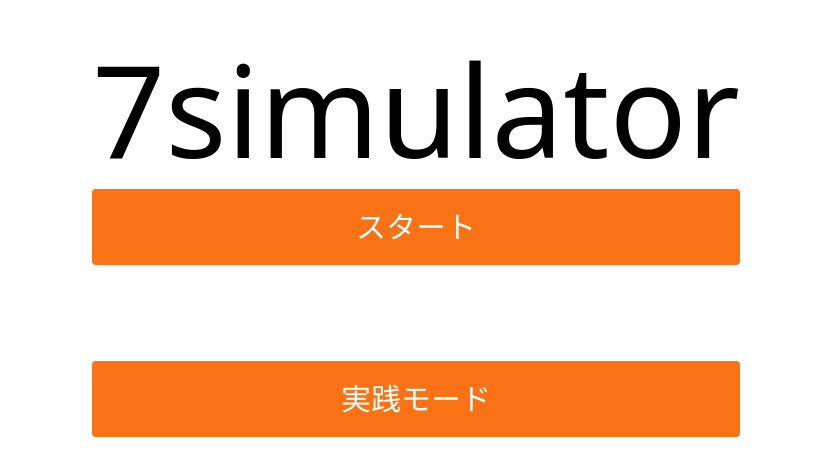
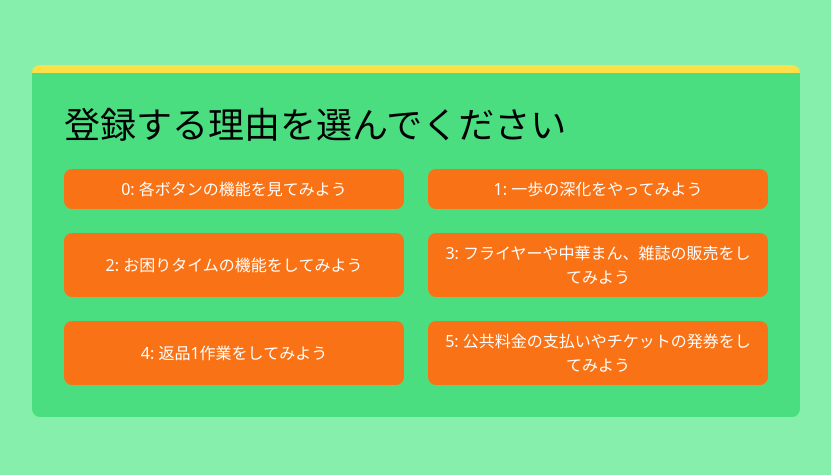
Before and after one commit to slum-kuraudo/7simulator, a Vue app: page /stage in a window 1280 px wide. Shown: the part 159-634 px from the top of the page, without its empty margins (224-1055 px from the left). Built offline with nearby package versions, Linux system fonts and the light colour scheme.

Commit message:
ページ遷移を追加

```diff
--- a/package.json
+++ b/package.json
@@ -14,7 +14,8 @@
   "main": "background.js",
   "dependencies": {
     "core-js": "^3.8.3",
-    "vue": "^3.2.13"
+    "vue": "^3.2.13",
+    "vue-router": "4"
   },
   "devDependencies": {
     "@babel/core": "^7.12.16",
--- a/src/App.vue
+++ b/src/App.vue
@@ -11,6 +11,7 @@ export default {
   components: {
     HelloWorld
   }
+
 }
 </script>
 
--- /dev/null
+++ b/src/StageSelect.vue
@@ -0,0 +1,15 @@
+<template>
+    <StageSelect/>
+    <router-view />
+</template>
+
+<script>
+
+import StageSelect from "./components/StageSelect.vue"
+export default {
+    name: 'StageSelect',
+    components: {
+        StageSelect
+    }
+}
+</script>
--- a/src/Toppage.vue
+++ b/src/Toppage.vue
@@ -1,14 +1,10 @@
 <template>
-    <SimulatorTop/>
+    <router-view/>
 </template>
 
 <script>
-import SimulatorTop from "./components/SimulatorTopPage.vue"
+export default {
+    name: 'SimulatorTop'
+}
 
-export default {
-    name: 'SimulatorTopPage',
-    components: {
-        SimulatorTop
-    }
-}
 </script>
--- a/src/components/SimulatorTopPage.vue
+++ b/src/components/SimulatorTopPage.vue
@@ -1,10 +1,12 @@
 <template>
-<body class="bg-white h-screen flex justify-center items-center">
+    <body class="bg-white h-screen flex flex-col justify-center items-center p-8">
 
-<div class="text-center">
-    <div class="mb-4 text-9xl mb-24">7simulator</div>
-    <div class="bg-orange-500 text-white py-5 px-4 rounded mb-24 text-3xl">スタート</div>
-    <div class="bg-orange-500 text-white py-5 px-4 rounded text-3xl">実践モード</div>
-</div>
-</body>
+        <!-- タイトル -->
+        <h1 class="text-9xl mb-6">7simulator</h1>
+
+        <!-- ボタン群 -->
+        <button @click="() => $router.push({path: '/stage'})" type = "button" class="bg-orange-500 text-white rounded-lg py-4 px-9 mb-7 text-lg " >スタート</button>
+
+        <button class="bg-orange-500 text-white rounded-lg py-5 px-9 text-lg" type="button">実装モード</button>
+    </body>
 </template>
--- /dev/null
+++ b/src/components/StageSelect.vue
@@ -0,0 +1,18 @@
+<template>
+    <body class="bg-green-300 h-screen flex justify-center items-center p-8">
+
+        <div class="bg-green-400 w-full max-w-3xl p-8 border-t-8 border-yellow-300 rounded-lg">
+            <h2 class="text-4xl mb-6">登録する理由を選んでください</h2>
+
+            <div class="grid grid-cols-2 gap-6">
+                <button class="bg-orange-500 text-white rounded-lg py-2 px-3">0: 各ボタンの機能を見てみよう</button>
+                <button class="bg-orange-500 text-white rounded-lg py-2 px-3">1: 一歩の深化をやってみよう</button>
+                <button class="bg-orange-500 text-white rounded-lg py-2 px-3">2: お困りタイムの機能をしてみよう</button>
+                <button class="bg-orange-500 text-white rounded-lg py-2 px-3">3: フライヤーや中華まん、雑誌の販売をしてみよう</button>
+                <button class="bg-orange-500 text-white rounded-lg py-2 px-3">4: 返品1作業をしてみよう</button>
+                <button class="bg-orange-500 text-white rounded-lg py-2 px-3">5: 公共料金の支払いやチケットの発券をしてみよう</button>
+            </div>
+        </div>
+
+    </body>
+</template>
--- a/src/main.js
+++ b/src/main.js
@@ -1,7 +1,7 @@
 import { createApp } from 'vue'
 import '@/assets/tailwind.css'
-import App from './App.vue'
+import router from './vue-router/index.js'
 import SimulatorTop from './Toppage.vue'
 
-createApp(App).mount('#app')
-createApp(SimulatorTop).mount('#simulator')
+
+createApp(SimulatorTop).use(router).mount('#simulator')
--- /dev/null
+++ b/src/vue-router/index.js
@@ -0,0 +1,25 @@
+import SimulatorTop from '../components/SimulatorTopPage.vue'
+import StageSelect from '../components/StageSelect.vue'
+import { createRouter, createWebHistory } from 'vue-router';
+
+
+    const routes =  [
+        {
+            path: '/',
+            name: "Top",
+            component: SimulatorTop
+        },
+        {
+            path: '/stage',
+            name: "StageSelect",
+            component: StageSelect
+        }
+    ];
+
+const router = createRouter({
+history: createWebHistory(process.env.BASE_URL),
+routes,
+
+});
+
+export default router;
```
Also changed, not shown: 1 other file (tests, documents, lock files or other folders).
